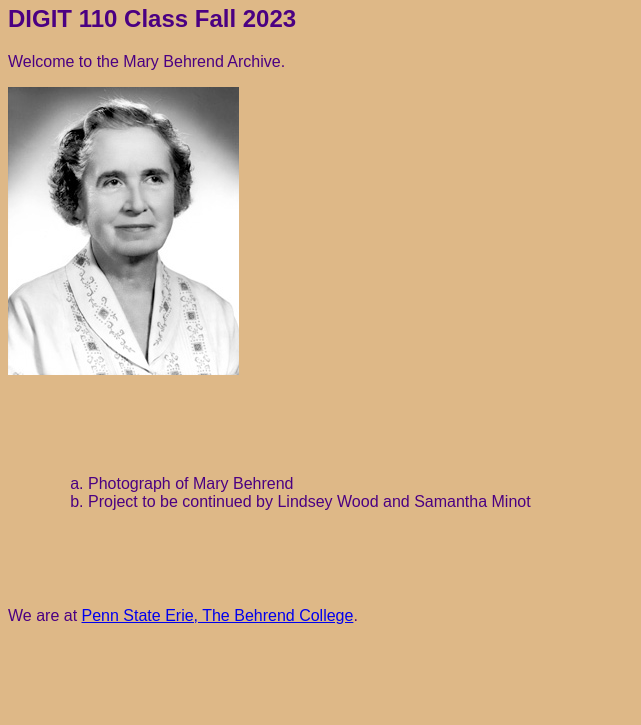
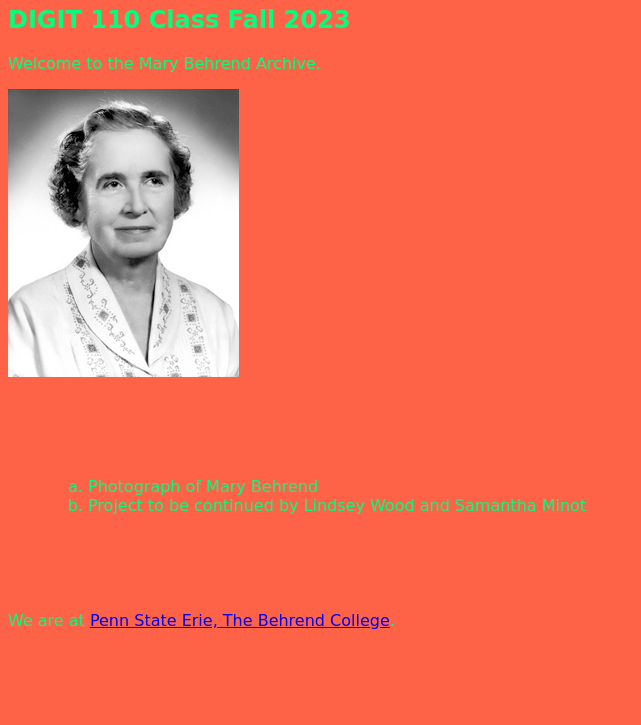
Before and after one commit to lindseyxwood/BehrendArchiveFA23, a plain HTML site: page docs/index.html in a window 1280 px wide. Shown: the part 75-800 px from the top of the page, without its empty margins (0-641 px from the left). Drawn offline with Linux system fonts and the light colour scheme.

Commit message:
Updated CSS

```diff
--- a/docs/webstyle.css
+++ b/docs/webstyle.css
@@ -1,8 +1,8 @@
 
 body {
-background-color: BurlyWood;
-color: indigo;
-font-family: arial, helvetica, sans-serif;
+background-color: tomato;
+color: springgreen;
+font-family: cursive, helvetica, sans-serif;
 }
 ol {list-style-type: lower-alpha;
 padding: 5em;
```
